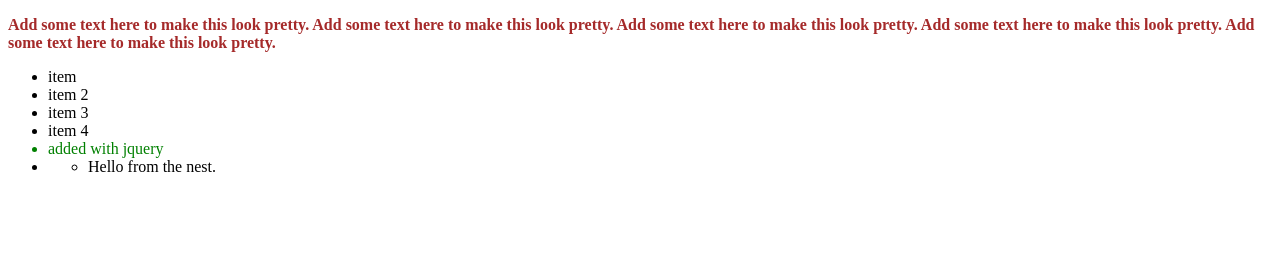
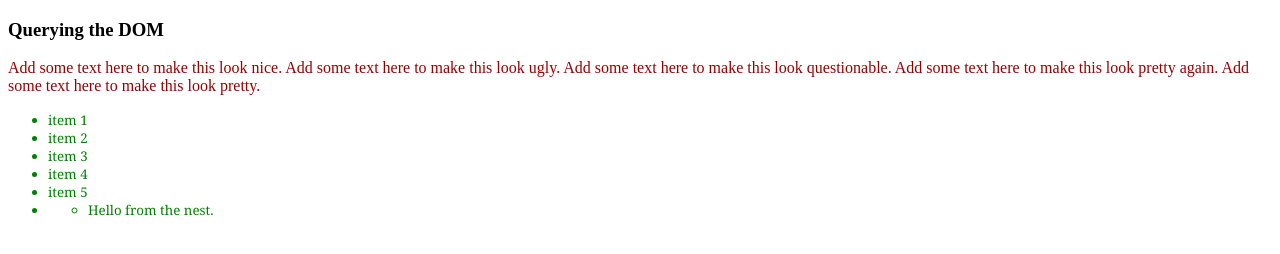
Before and after one commit to edpanameno/js-playground, a plain HTML site: page jquery/lesson3.html in a window 1280 px wide. Drawn offline with Linux system fonts and the light colour scheme.

Commit message:
Added new lesson for learning jquery as well as working on some other files in this folder.

```diff
--- /dev/null
+++ b/jquery/day.css
@@ -0,0 +1 @@
+body { background: yellow;}
--- a/jquery/lesson3.html
+++ b/jquery/lesson3.html
@@ -3,44 +3,63 @@
 	<head>
 		<title>Learning jQuery - Lesson 3</title>
 		<style>
-			li { color: black; }
-			.emphasis { color: green; }
+			/*li {
+				color: black;
+			}
+
+			.emphasis { color: green; }*/
 		</style>
 	</head>
 	<body>
+		<h3>Querying the DOM</h3>
 		<div class="container">
 			<p>
-				Add some text here to make this look pretty.
-				Add some text here to make this look pretty.
-				Add some text here to make this look pretty.
-				Add some text here to make this look pretty.
+				Add some text here to make this look nice.
+				Add some text here to make this look ugly.
+				Add some text here to make this look questionable.
+				Add some text here to make this look pretty again.
 				Add some text here to make this look pretty.
 			</p>
-			<ul class="emphasis">
-				<li>item</li>
+			<div class="container">
+			<ul class="emphasis container">
+				<li>item 1</li>
 				<li>item 2</li>
 				<li>item 3</li>
 				<li>item 4</li>
 				<li>item 5</li>
 				<li>
 					<ul>
-						<li>Hello from the nest.</li>
+						<li id="test">Hello from the nest.</li>
 					</ul>
 				</li>
 			</ul>
+			</div>
+
 		</div>
 		<script src="jquery-1.7.2.js"></script>
 		<script>
-			$(".container p").css({'color': 'brown', "font-weight": "bold"});
-			//$('.container').css('color', '#900');
+			// ul.emphasis > li
+			//console.log($('ul.emphasis').children("li"));
+
+			// this will get the childre of ul.emphasis
 			//$('ul.emphasis').children('li').css('color', 'green');
-			$('ul.emphasis')
+
+			// this will find any li elements inside of ul.emphasis
+			//$('ul.emphasis').find('li').css('color', 'green');
+			/*$('ul.emphasis')
 				.children('li')
-				.eq(3).next()
-				.text('added with jquery')
-				.addClass('emphasis');
-				//$('ul.emphasis').children('li').eq(3).text('added with jquery').css('color', 'red');
-			$('li').parent().removeClass('emphasis');
+				.eq(3)
+				.prev()
+				.text("added with jquery");*/
+				//$('li').closest('.container').removeClass('emphasis');
+				//console.log($('li').parents('.container'));
+				//console.log($('ul').parents('.container'));
+				//console.log($('li').closest('.container'));
+				console.log($('#test'));
+				$("#test").parents('.container').css("color", "#900");
+				$("#test").closest('.container').css("color", "green");
+				$("#test").closest('.container').css("font-family", "Georgia");
+				$("#test").closest('.container').css("font-size", "10pt");
 		</script>
 	</body>
 </html>
--- /dev/null
+++ b/jquery/night.css
@@ -0,0 +1 @@
+body {background: black; color: white;}
```
Also changed, not shown: bracketnotation.html (+1 -1 lines), jquery/lesson4.html (added, +35 -0 lines), jquery/template.html (+3 -3 lines).
